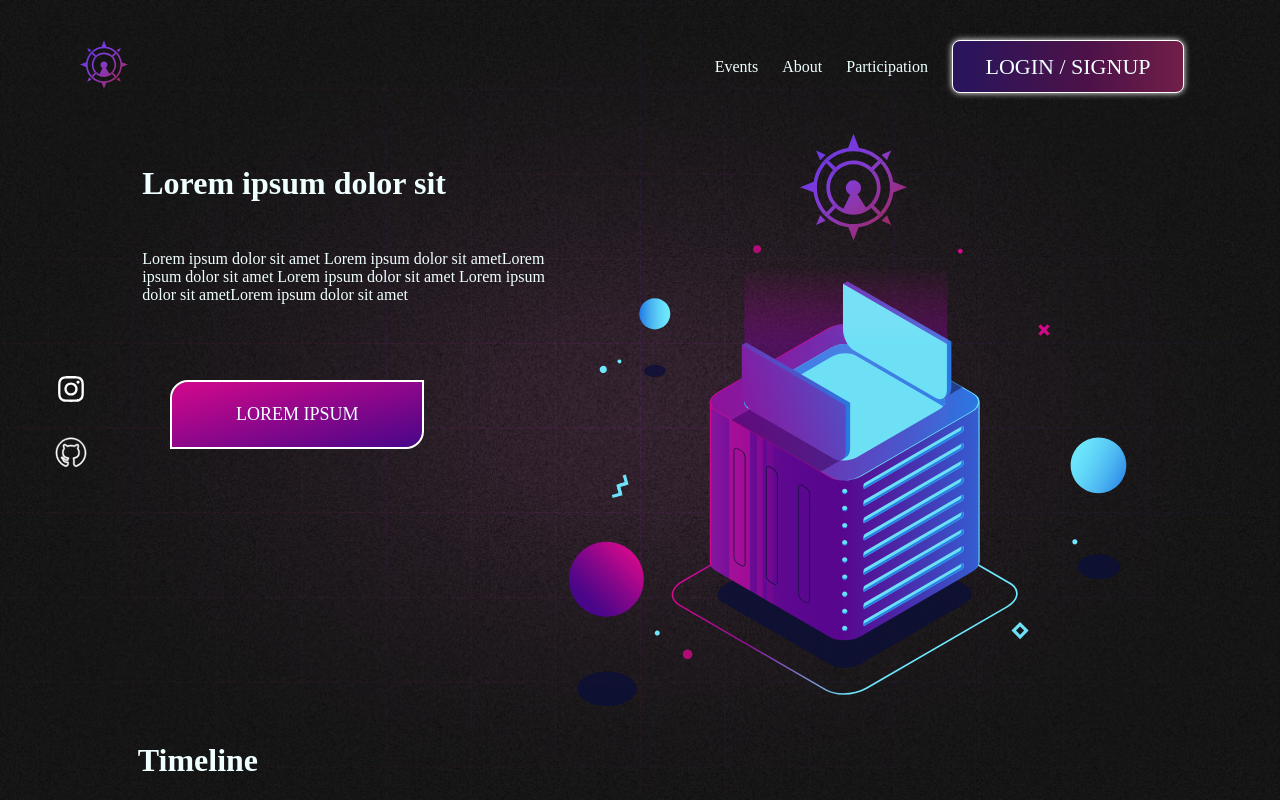
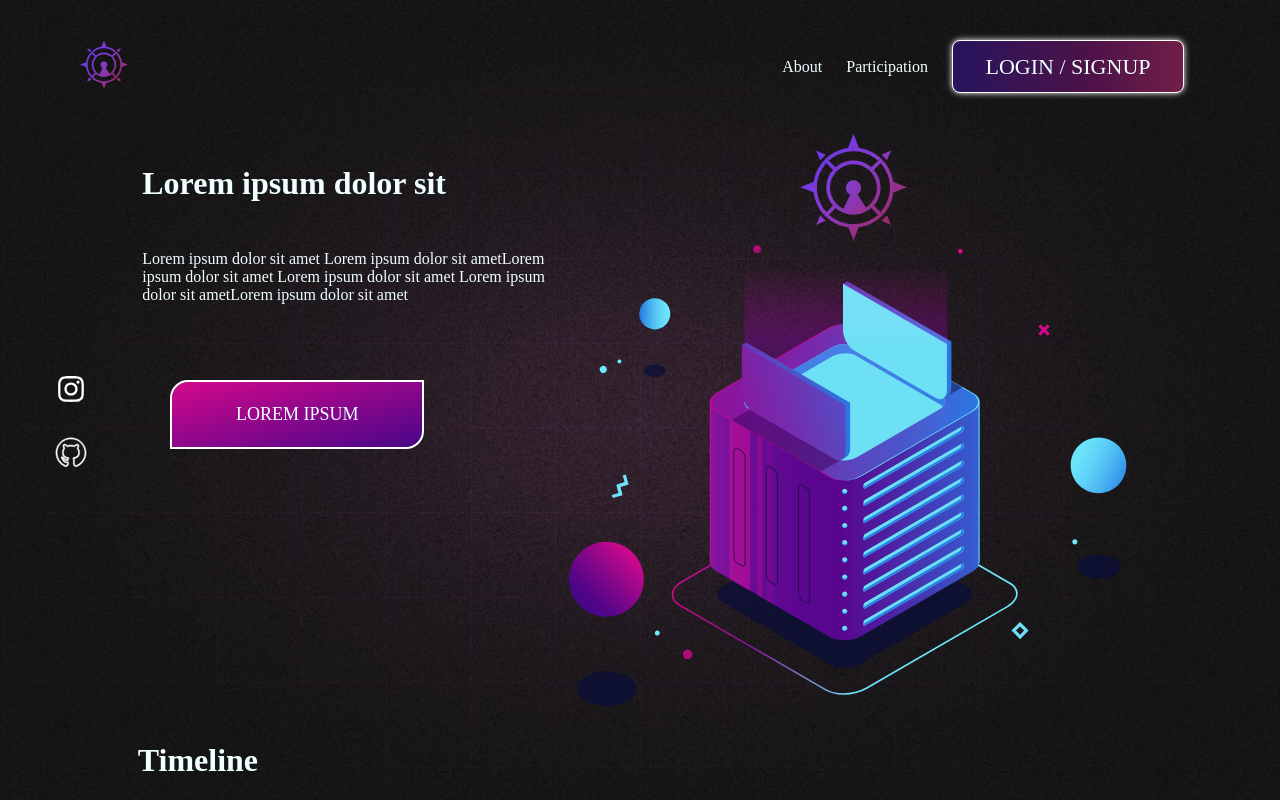
Before and after one commit to sdslabs/odyssey, a Next.js app in the folder frontend/: page / in a window 1280 px wide. Shown: the top 800 px of the page. Built offline with nearby package versions, Linux system fonts and the light colour scheme; no server answers; a web font is replaced by a local one.

Commit message:
comment out events in navbar

```diff
--- a/frontend/components/Navbar.js
+++ b/frontend/components/Navbar.js
@@ -5,7 +5,7 @@ import { signIn, signOut, useSession } from "next-auth/react";
 import axios from "axios";
 
 const MENU_LIST = [
-  { text: "Events", href: "/events" },
+  //{ text: "Events", href: "/events" },
   //{ text: "Leaderboard", href: "/leaderboard" },
   { text: "About", href: "/about" },
   { text: "Participation", href: "/participation" },
```
